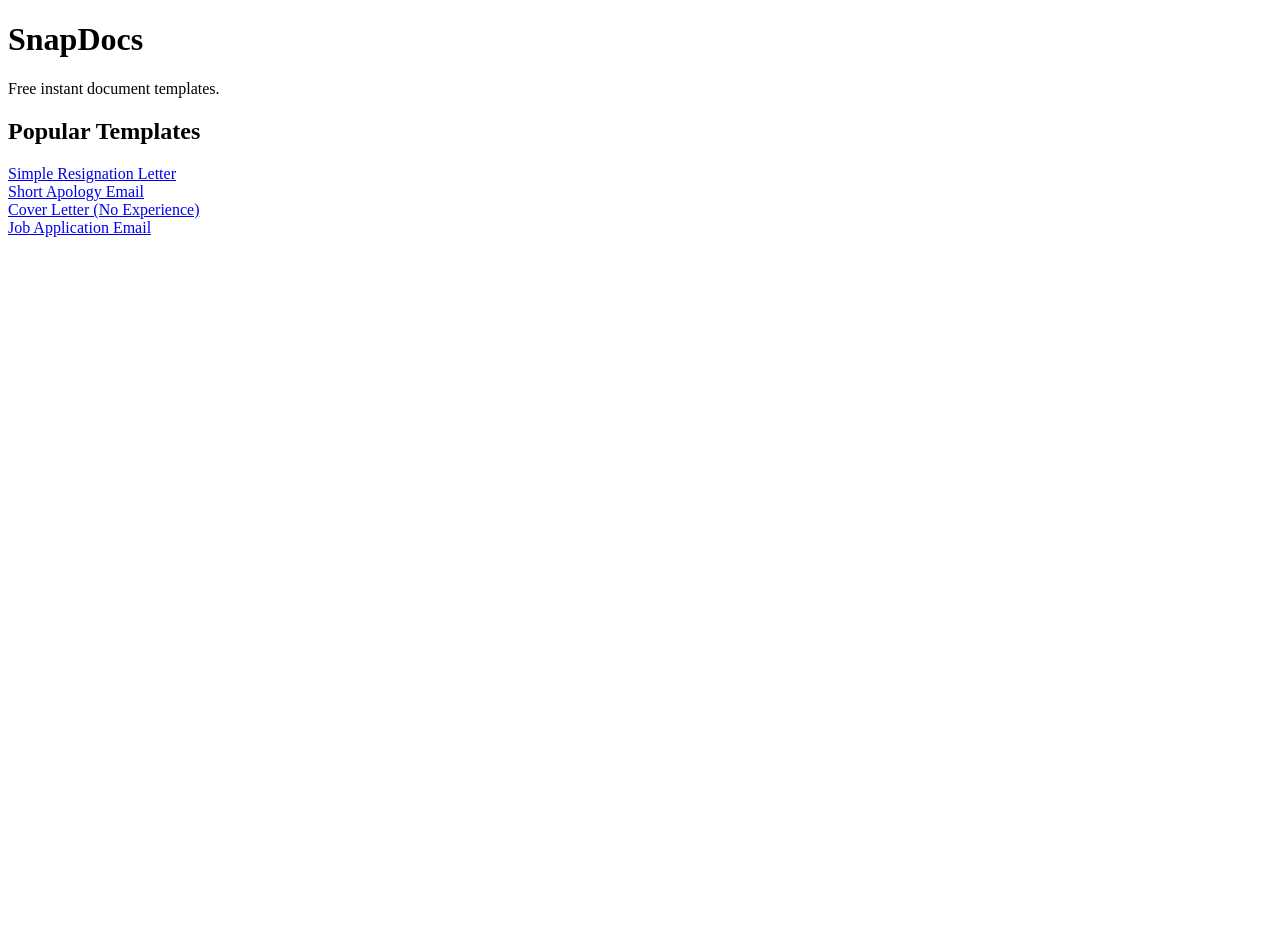
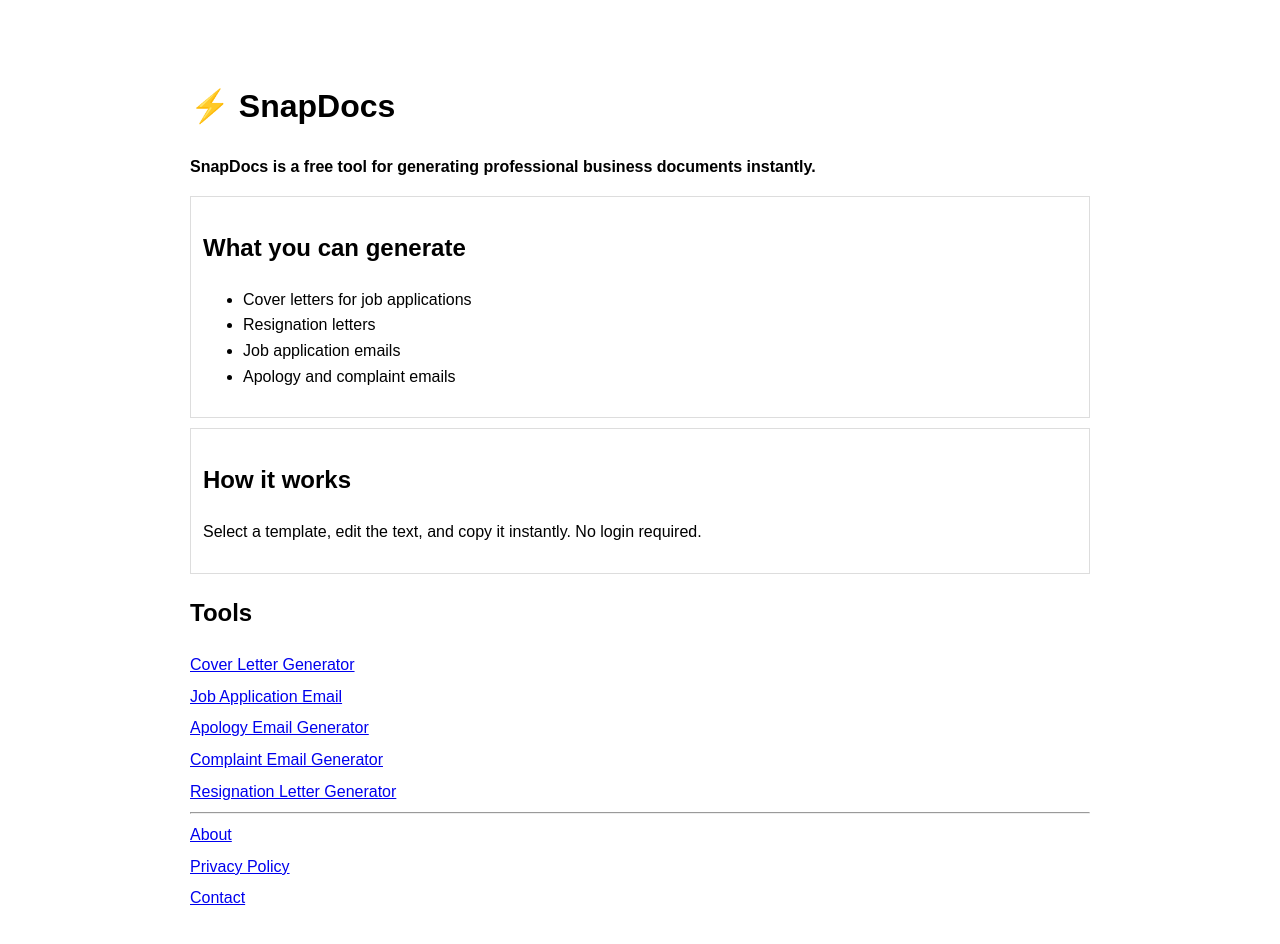
Before and after one commit to dannynuhi/instant-docs, a plain HTML site: page index.html in a window 1280 px wide. Before the commit the page ends 800 px from the top, so only its background shows below. Drawn offline with Linux system fonts and the light colour scheme.

Commit message:
AdSense hardening pass - content depth + trust signals

```diff
--- a/index.html
+++ b/index.html
@@ -3,19 +3,53 @@
 <head>
   <meta charset="utf-8" />
   <meta name="viewport" content="width=device-width,initial-scale=1" />
-  <title>SnapDocs - Free Document Templates</title>
+
+  <title>SnapDocs - Free Professional Document Generator</title>
+  <meta name="description" content="SnapDocs helps you instantly generate professional documents including cover letters, resignation letters, job emails, and apology emails." />
+
+  <meta name="robots" content="index, follow" />
+
+  <style>
+    body { font-family: Arial; max-width: 900px; margin: 40px auto; padding: 20px; line-height: 1.6; }
+    a { display:block; margin:6px 0; }
+    .box { padding: 12px; border: 1px solid #ddd; margin-top: 10px; }
+  </style>
 </head>
+
 <body>
 
-<h1>SnapDocs</h1>
-<p>Free instant document templates.</p>
+<h1>⚡ SnapDocs</h1>
 
-<h2>Popular Templates</h2>
+<p><strong>SnapDocs is a free tool for generating professional business documents instantly.</strong></p>
 
-<a href="/simple-resignation-letter.html">Simple Resignation Letter</a><br>
-<a href="/short-apology-email.html">Short Apology Email</a><br>
-<a href="/no-experience-cover-letter.html">Cover Letter (No Experience)</a><br>
-<a href="/job-application.html">Job Application Email</a><br>
+<div class="box">
+<h2>What you can generate</h2>
+<ul>
+  <li>Cover letters for job applications</li>
+  <li>Resignation letters</li>
+  <li>Job application emails</li>
+  <li>Apology and complaint emails</li>
+</ul>
+</div>
+
+<div class="box">
+<h2>How it works</h2>
+<p>Select a template, edit the text, and copy it instantly. No login required.</p>
+</div>
+
+<h2>Tools</h2>
+
+<a href="/cover-letter.html">Cover Letter Generator</a>
+<a href="/job-application.html">Job Application Email</a>
+<a href="/apology.html">Apology Email Generator</a>
+<a href="/complaint-email.html">Complaint Email Generator</a>
+<a href="/resignation.html">Resignation Letter Generator</a>
+
+<hr>
+
+<a href="/about.html">About</a>
+<a href="/privacy.html">Privacy Policy</a>
+<a href="/contact.html">Contact</a>
 
 </body>
 </html>
```
Also changed, not shown: about.html (+8 -1 lines), cover-letter.html (+9 -5 lines), privacy.html (+10 -2 lines).
